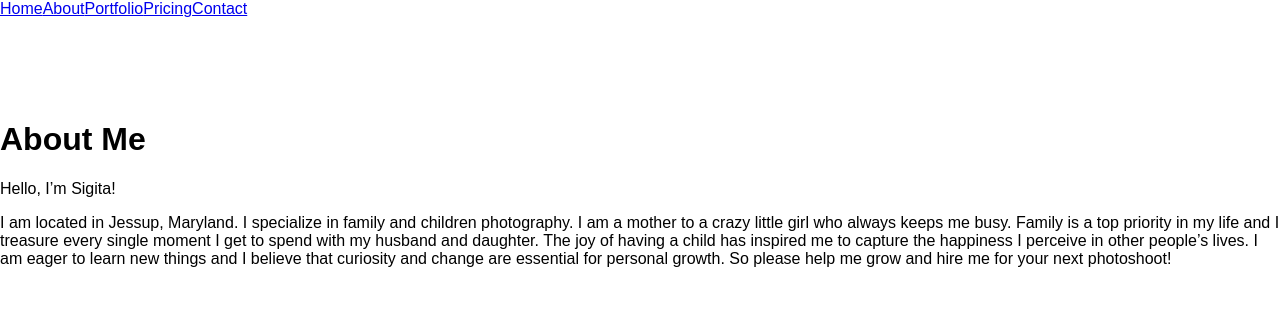
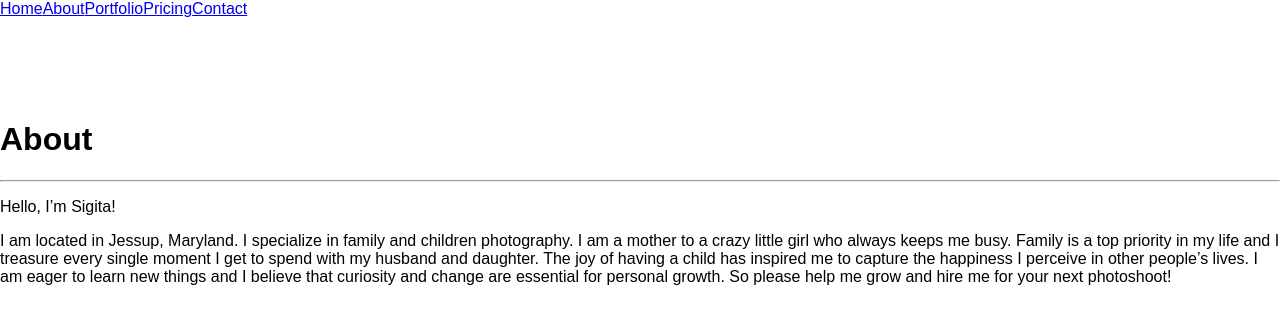
Before and after one commit to babaliauskas/Photography, a React (Create React App) app: page /#/about in a window 1280 px wide. Shown: the top 324 px of the page. Built offline with nearby package versions, Linux system fonts and the light colour scheme.

Commit message:
Nav and About updates

```diff
--- a/src/Components/Navigation/About/About.js
+++ b/src/Components/Navigation/About/About.js
@@ -4,11 +4,19 @@ class About extends Component {
     render () {
         return (
             <div className="about-container">
-                <h1>About Me</h1>
-                <p>Hello, I’m Sigita!</p>
-                <p>
-                    I am located in Jessup, Maryland. I specialize in family and children photography. I am a mother to a crazy little girl who always keeps me busy. Family is a top priority in my life and I treasure every single moment I get to spend with my husband and daughter. The joy of having a child has inspired me to capture the happiness I perceive in other people’s lives. I am eager to learn new things and I believe that curiosity and change are essential for personal growth. So please help me grow and hire me for your next photoshoot!
-                </p>
+                <h1>About</h1>
+                <hr/>
+                <div className="about-content">
+                    <div className="dashboard-img">
+                        <div className='dashboard-img5'></div>
+                    </div>
+                    <div className="about-text">
+                        <p>Hello, I’m Sigita!</p>
+                        <p>
+                            I am located in Jessup, Maryland. I specialize in family and children photography. I am a mother to a crazy little girl who always keeps me busy. Family is a top priority in my life and I treasure every single moment I get to spend with my husband and daughter. The joy of having a child has inspired me to capture the happiness I perceive in other people’s lives. I am eager to learn new things and I believe that curiosity and change are essential for personal growth. So please help me grow and hire me for your next photoshoot!
+                        </p>
+                    </div>
+                </div>
             </div>
         )
     }
```
